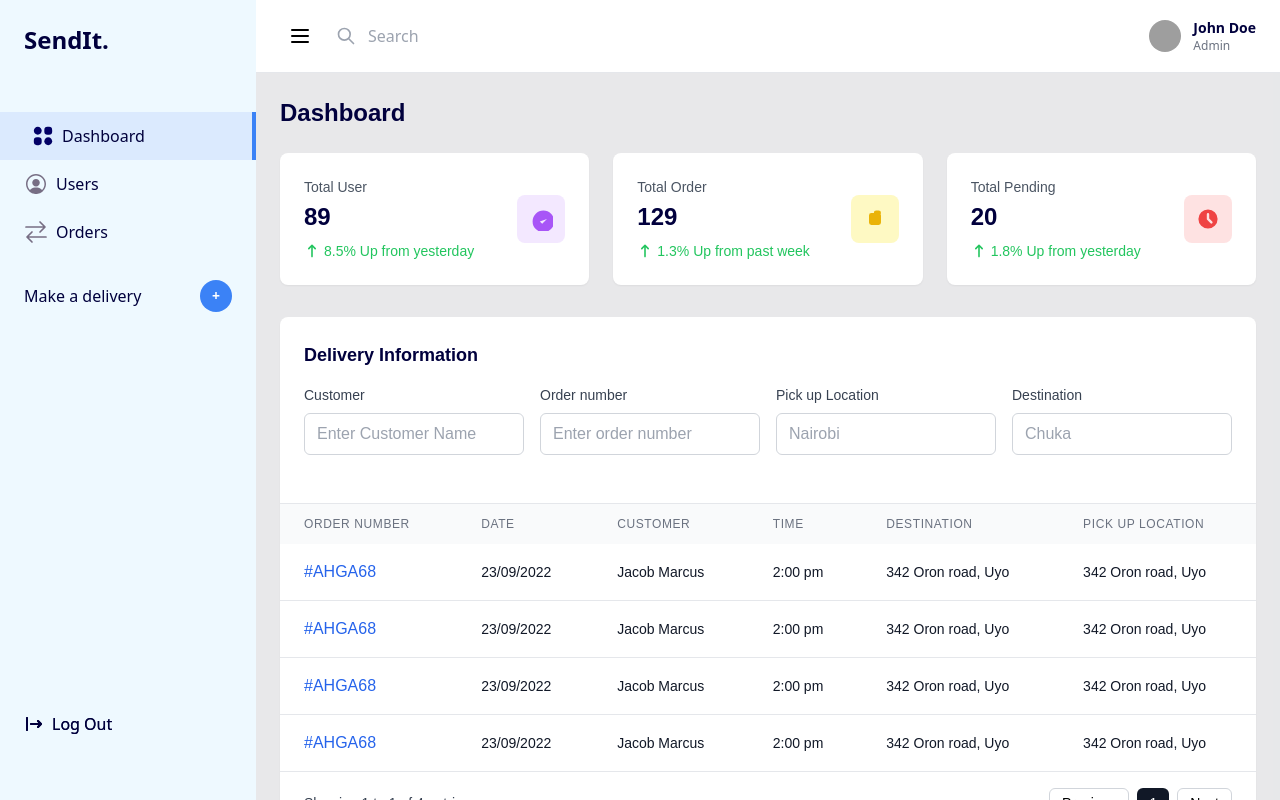
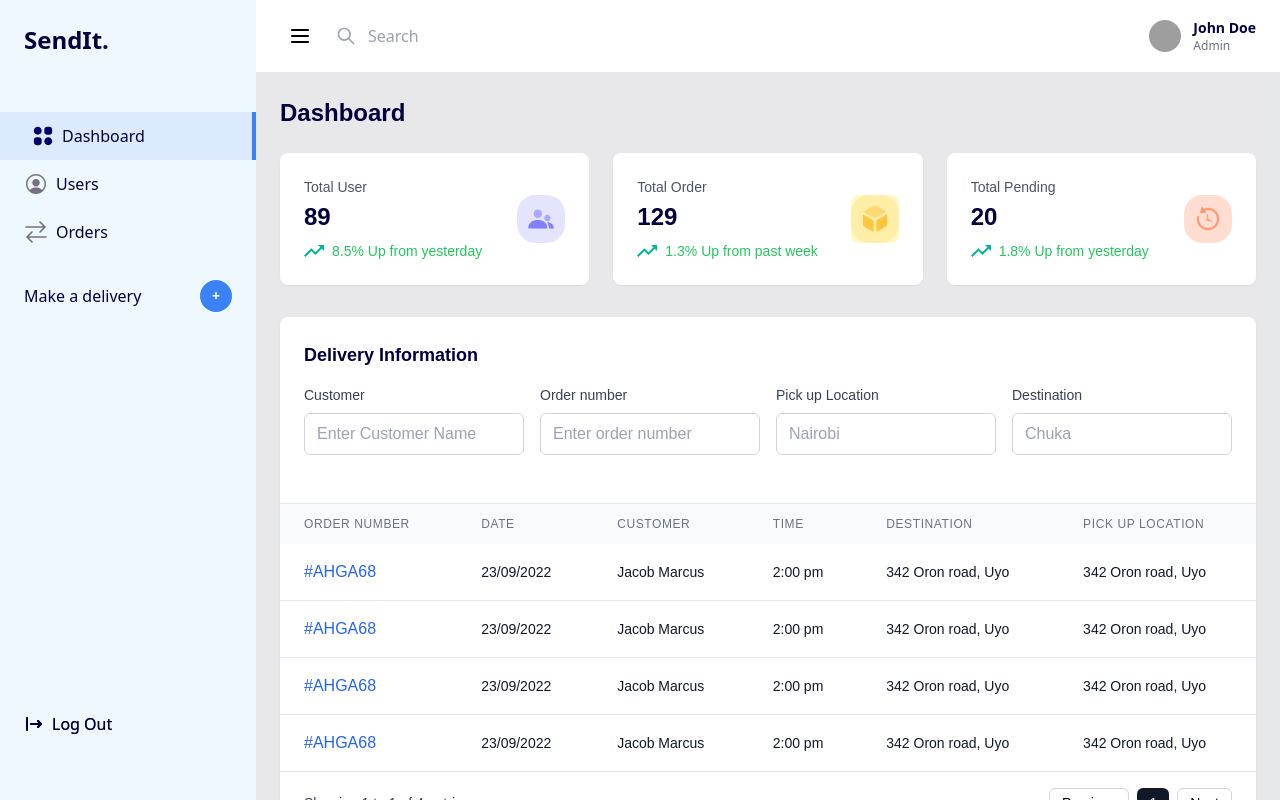
Before and after one commit to william2032/sendit_parcel_delivery_app, an Angular app in the folder sendit-app/: page /auth/admin/dashboard in a window 1280 px wide. Built offline with nearby package versions, Linux system fonts and the light colour scheme; grey boxes are pictures that could not be loaded.

Commit message:
[redesigned ] the account page in the user dashboard

```diff
--- a/sendit-app/src/app/features/admin/admin-dashboard.component.html
+++ b/sendit-app/src/app/features/admin/admin-dashboard.component.html
@@ -14,17 +14,21 @@
               <div>
                 <p class="text-sm text-gray-600 mb-1">Total User</p>
                 <p class="text-2xl font-bold text-[#01003D]">{{ dashboardStats.totalUsers }}</p>
-                <div class="flex items-center mt-2">
-                  <svg class="w-4 h-4 text-green-500 mr-1" fill="currentColor" viewBox="0 0 20 20">
-                    <path fill-rule="evenodd" d="M5.293 7.707a1 1 0 010-1.414l4-4a1 1 0 011.414 0l4 4a1 1 0 01-1.414 1.414L11 5.414V17a1 1 0 11-2 0V5.414L6.707 7.707a1 1 0 01-1.414 0z" clip-rule="evenodd"></path>
+                <div class="flex items-center mt-2 space-x-2">
+                  <svg width="20" height="12" viewBox="0 0 20 12" fill="none" xmlns="http://www.w3.org/2000/svg">
+                    <path d="M14 0L16.29 2.29L11.41 7.17L7.41 3.17L0 10.59L1.41 12L7.41 6L11.41 10L17.71 3.71L20 6V0H14Z" fill="#00B69B"/>
                   </svg>
+
                   <span class="text-sm text-green-500">{{ dashboardStats.usersChange }}% Up from yesterday</span>
                 </div>
               </div>
-              <div class="w-12 h-12 bg-purple-100 rounded-lg flex items-center justify-center">
-                <svg class="w-6 h-6 text-purple-500" fill="currentColor" viewBox="0 0 20 20">
-                  <path d="M9 12l2 2 4-4m6 2a9 9 0 11-18 0 9 9 0 0118 0z"></path>
+              <div class="w-12 h-12  rounded-lg flex items-center justify-center">
+                <svg width="60" height="60" viewBox="0 0 60 60" fill="none" xmlns="http://www.w3.org/2000/svg">
+                  <path opacity="0.21" d="M37 0C49.7025 0 60 10.2975 60 23V37C60 49.7025 49.7025 60 37 60H23C10.2975 60 0 49.7025 0 37V23C0 10.2975 10.2975 0 23 0H37Z" fill="#8280FF"/>
+                  <path opacity="0.587821" d="M37.9998 24.666C40.2089 24.666 41.9998 26.4569 41.9998 28.666C41.9998 30.8752 40.2089 32.666 37.9998 32.666C35.7908 32.6658 33.9998 30.875 33.9998 28.666C33.9998 26.457 35.7908 24.6662 37.9998 24.666ZM25.9998 18C28.9452 18 31.3336 20.3876 31.3337 23.333C31.3337 26.2785 28.9453 28.667 25.9998 28.667C23.0544 28.6668 20.6667 26.2784 20.6667 23.333C20.6669 20.3877 23.0545 18.0002 25.9998 18Z" fill="#8280FF"/>
+                  <path d="M37.4686 34.0039C42.0104 34.0537 45.7189 36.3492 45.9979 41.2021C46.0092 41.3978 45.9975 42.002 45.2743 42.002H40.1337V42.001C40.1336 39.0005 39.1414 36.2318 37.4686 34.0039ZM25.9774 31.334C32.3611 31.334 37.6061 34.3915 37.997 40.9336C38.0125 41.1942 37.9966 42.001 36.995 42.001H14.9696C14.6351 42.0006 13.9727 41.2792 14.0009 40.9326C14.5178 34.5693 19.6824 31.3341 25.9774 31.334Z" fill="#8280FF"/>
                 </svg>
+
               </div>
             </div>
           </div>
@@ -35,17 +39,21 @@
               <div>
                 <p class="text-sm text-gray-600 mb-1">Total Order</p>
                 <p class="text-2xl font-bold text-[#01003D]">{{ dashboardStats.totalOrders }}</p>
-                <div class="flex items-center mt-2">
-                  <svg class="w-4 h-4 text-green-500 mr-1" fill="currentColor" viewBox="0 0 20 20">
-                    <path fill-rule="evenodd" d="M5.293 7.707a1 1 0 010-1.414l4-4a1 1 0 011.414 0l4 4a1 1 0 01-1.414 1.414L11 5.414V17a1 1 0 11-2 0V5.414L6.707 7.707a1 1 0 01-1.414 0z" clip-rule="evenodd"></path>
+                <div class="flex items-center mt-2 space-x-2 ">
+                  <svg width="20" height="12" viewBox="0 0 20 12" fill="none" xmlns="http://www.w3.org/2000/svg">
+                    <path d="M14 0L16.29 2.29L11.41 7.17L7.41 3.17L0 10.59L1.41 12L7.41 6L11.41 10L17.71 3.71L20 6V0H14Z" fill="#00B69B"/>
                   </svg>
+
                   <span class="text-sm text-green-500">{{ dashboardStats.ordersChange }}% Up from past week</span>
                 </div>
               </div>
               <div class="w-12 h-12 bg-yellow-100 rounded-lg flex items-center justify-center">
-                <svg class="w-6 h-6 text-yellow-500" fill="currentColor" viewBox="0 0 20 20">
-                  <path d="M9 5H7a2 2 0 00-2 2v6a2 2 0 002 2h6a2 2 0 002-2V7a2 2 0 00-2-2h-2M9 5a2 2 0 002 2h2a2 2 0 002-2M9 5a2 2 0 012-2h2a2 2 0 012 2"></path>
+                <svg width="60" height="60" viewBox="0 0 60 60" fill="none" xmlns="http://www.w3.org/2000/svg">
+                  <path opacity="0.21" d="M37 0C49.7025 0 60 10.2975 60 23V37C60 49.7025 49.7025 60 37 60H23C10.2975 60 0 49.7025 0 37V23C0 10.2975 10.2975 0 23 0H37Z" fill="#FEC53D"/>
+                  <path fill-rule="evenodd" clip-rule="evenodd" d="M15 24.3164L27.9005 31.7645C28.0394 31.8447 28.1851 31.9026 28.3333 31.9394V46.3846L15.9201 39.0384C15.3498 38.701 15 38.0875 15 37.4248V24.3164ZM45 24.1191V37.4256C45 38.0882 44.6502 38.7017 44.0799 39.0392L31.6667 46.3854V31.8136C31.6969 31.7985 31.7269 31.7824 31.7566 31.7652L45 24.1191Z" fill="#FEC53D"/>
+                  <path opacity="0.499209" fill-rule="evenodd" clip-rule="evenodd" d="M15.4053 20.7014C15.5628 20.5024 15.7617 20.3343 15.9936 20.2108L29.1186 13.2201C29.6696 12.9266 30.3305 12.9266 30.8815 13.2201L44.0065 20.2108C44.1852 20.306 44.3444 20.4277 44.4801 20.5697L30.0899 28.8778C29.9953 28.9325 29.9081 28.995 29.8286 29.064C29.7491 28.995 29.6618 28.9325 29.5672 28.8778L15.4053 20.7014Z" fill="#FEC53D"/>
                 </svg>
+
               </div>
             </div>
           </div>
@@ -56,17 +64,20 @@
               <div>
                 <p class="text-sm text-gray-600 mb-1">Total Pending</p>
                 <p class="text-2xl font-bold text-[#01003D]">{{ dashboardStats.totalPending }}</p>
-                <div class="flex items-center mt-2">
-                  <svg class="w-4 h-4 text-green-500 mr-1" fill="currentColor" viewBox="0 0 20 20">
-                    <path fill-rule="evenodd" d="M5.293 7.707a1 1 0 010-1.414l4-4a1 1 0 011.414 0l4 4a1 1 0 01-1.414 1.414L11 5.414V17a1 1 0 11-2 0V5.414L6.707 7.707a1 1 0 01-1.414 0z" clip-rule="evenodd"></path>
+                <div class="flex items-center mt-2 space-x-2">
+                  <svg width="20" height="12" viewBox="0 0 20 12" fill="none" xmlns="http://www.w3.org/2000/svg">
+                    <path d="M14 0L16.29 2.29L11.41 7.17L7.41 3.17L0 10.59L1.41 12L7.41 6L11.41 10L17.71 3.71L20 6V0H14Z" fill="#00B69B"/>
                   </svg>
                   <span class="text-sm text-green-500">{{ dashboardStats.pendingChange }}% Up from yesterday</span>
                 </div>
               </div>
-              <div class="w-12 h-12 bg-red-100 rounded-lg flex items-center justify-center">
-                <svg class="w-6 h-6 text-red-500" fill="currentColor" viewBox="0 0 20 20">
-                  <path fill-rule="evenodd" d="M10 18a8 8 0 100-16 8 8 0 000 16zm1-12a1 1 0 10-2 0v4a1 1 0 00.293.707l2.828 2.829a1 1 0 101.415-1.415L11 9.586V6z" clip-rule="evenodd"></path>
+              <div class="w-12 h-12  rounded-lg flex items-center justify-center">
+                <svg width="60" height="60" viewBox="0 0 60 60" fill="none" xmlns="http://www.w3.org/2000/svg">
+                  <path opacity="0.3" d="M37 0C49.7025 0 60 10.2975 60 23V37C60 49.7025 49.7025 60 37 60H23C10.2975 60 0 49.7025 0 37V23C0 10.2975 10.2975 0 23 0H37Z" fill="#FF9066"/>
+                  <path opacity="0.78" fill-rule="evenodd" clip-rule="evenodd" d="M28.6309 23.8074C28.651 23.5469 28.8682 23.3457 29.1294 23.3457H29.5473C29.8041 23.3457 30.0192 23.5404 30.0448 23.796L30.6664 30.0124L35.0812 32.5351C35.237 32.6241 35.3331 32.7898 35.3331 32.9692V33.3577C35.3331 33.6874 35.0196 33.9269 34.7015 33.8401L28.3984 32.1211C28.167 32.058 28.0131 31.8395 28.0315 31.6004L28.6309 23.8074Z" fill="#FF9066"/>
+                  <path opacity="0.901274" d="M21.8525 15.1903C21.9479 14.7907 22.4575 14.6697 22.7217 14.9843L24.5205 17.1288C26.2037 16.4121 28.0551 16.0135 30 16.0135C37.7319 16.0135 43.9999 22.2816 44 30.0135C44 37.7455 37.732 44.0135 30 44.0135C22.268 44.0135 16 37.7455 16 30.0135C16 28.7005 16.1805 27.4296 16.5186 26.2245L19.0859 26.9442C18.8085 27.9333 18.667 28.9628 18.667 30.0135C18.667 36.2728 23.7408 41.3466 30 41.3466C36.2592 41.3466 41.333 36.2728 41.333 30.0135C41.3329 23.9499 36.5712 18.9986 30.583 18.6952L30 18.6805C28.7317 18.6805 27.4968 18.889 26.332 19.287L28.1328 21.4335C28.3974 21.7487 28.1892 22.2305 27.7783 22.2538L20.7334 22.6532C20.3992 22.672 20.1411 22.3636 20.2188 22.038L21.8525 15.1903Z" fill="#FF9066"/>
                 </svg>
+
               </div>
             </div>
           </div>
--- a/sendit-app/src/app/features/admin/layouts/admin-main/admin-layout.component.html
+++ b/sendit-app/src/app/features/admin/layouts/admin-main/admin-layout.component.html
@@ -108,7 +108,8 @@
             <input type="text" placeholder="Search" class="border-none outline-none text-gray-600">
           </div>
         </div>
-        <div class="flex items-center">
+        <div    routerLink="/auth/admin/account-settings"
+          class="flex items-center">
           <img src="https://cdn.prod.website-files.com/67009da69b1f97d92249b0ba/6700ba3e8320a06d98f18f40_Testimonail%20Image%203.png" alt="Profile" class="w-8 h-8 rounded-full">
           <div class="ml-3">
             <p class="text-sm font-semibold text-[#01003D]">John Doe</p>
--- a/sendit-app/src/app/features/user/components/shared/header/header.component.html
+++ b/sendit-app/src/app/features/user/components/shared/header/header.component.html
@@ -1,4 +1,11 @@
 <header class="bg-white shadow-sm z-50 sticky top-0">
+  <!-- Account Modal -->
+  <div *ngIf="showAccountModal" class="fixed inset-0 mt-[150px] bg-black bg-opacity-50  flex items-center justify-center z-50">
+    <div class="bg-white p-6 rounded-lg shadow-xl max-w-2xl w-full relative">
+      <button class="absolute top-2 right-2 text-gray-600" (click)="closeAccountModal()">✕</button>
+      <app-account></app-account>
+    </div>
+  </div>
   <nav class="max-w-7xl mx-auto px-4 sm:px-6 lg:px-8">
     <div class="flex justify-between items-center h-16">
       <!-- Logo -->
@@ -19,20 +26,20 @@
                px-4 py-2 rounded-md hover:bg-gray-900 text-sm font-gilroy font-medium  transition-colors">
             Home
           </a>
-          <a (click)="scrollToServices()"
+          <button (click)="scrollToServices()"
              class="text-gray-700 hover:bg-gray-900 px-3 py-2 rounded-md text-sm font-gilroy font-medium transition-colors cursor-pointer">
             Services
-          </a>
+          </button>
           <a routerLink="/home/track-order"
              routerLinkActive="bg-gray-900 text-white"
              class="text-gray-700 hover:bg-gray-900 px-3 py-2 rounded-md text-sm font-gilroy font-medium transition-colors">
             Track
           </a>
-          <a routerLink="/home/account-settings"
+          <button (click)="openAccountModal()"
              routerLinkActive="bg-gray-900 text-white"
              class="text-gray-700 hover:bg-gray-900 px-3 py-2 rounded-md text-sm font-gilroy font-medium transition-colors">
             Account
-          </a>
+          </button>
           <a href="#"
              class="text-gray-700 hover:bg-gray-900 px-3 py-2 rounded-md text-sm font-gilroy font-medium transition-colors">
             Support
--- a/sendit-app/src/app/features/user/components/shared/header/header.component.scss
+++ b/sendit-app/src/app/features/user/components/shared/header/header.component.scss
@@ -0,0 +1,3 @@
+body.modal-open {
+  overflow: hidden;
+}
--- a/sendit-app/src/app/features/user/components/shared/header/header.component.ts
+++ b/sendit-app/src/app/features/user/components/shared/header/header.component.ts
@@ -2,15 +2,18 @@ import { Component } from '@angular/core';
 import {CommonModule} from '@angular/common';
 import {Router, RouterLink, RouterLinkActive} from '@angular/router';
 import {ScrollService} from '../../../../../shared/services/scroll-service';
+import {AccountComponent} from '../../../../../shared/components/account/account.component';
 
 @Component({
   selector: 'app-header',
-  imports: [CommonModule, RouterLink, RouterLinkActive],
+  imports: [CommonModule, RouterLink, RouterLinkActive, AccountComponent],
   templateUrl: './header.component.html',
   styleUrl: './header.component.scss'
 })
 
 export class HeaderComponent {
+  showAccountModal = false;
+
   constructor(private scrollService: ScrollService, private router: Router) {}
   scrollToServices() {
     if (this.router.url === '/home') {
@@ -25,4 +28,14 @@ export class HeaderComponent {
   toggleMobileMenu() {
     this.isMobileMenuOpen = !this.isMobileMenuOpen;
   }
+  openAccountModal() {
+    this.showAccountModal = true;
+    document.body.classList.add('modal-open');
+  }
+
+  closeAccountModal() {
+    this.showAccountModal = false;
+    document.body.classList.remove('modal-open');
+  }
+
 }
--- a/sendit-app/src/app/shared/components/account/account.component.html
+++ b/sendit-app/src/app/shared/components/account/account.component.html
@@ -1,6 +1,4 @@
-<!--header-->
-<app-header></app-header>
-<div class="min-h-screen bg-gray-300 flex items-center justify-center p-4">
+<div class="min-h-screen flex items-center justify-center p-4">
   <div class="bg-white rounded-lg shadow-lg p-8 w-full max-w-2xl">
     <!-- Header -->
     <h1 class="text-center text-2xl font-bold text-primary mb-8">Account settings</h1>
--- a/sendit-app/src/app/shared/components/account/account.component.ts
+++ b/sendit-app/src/app/shared/components/account/account.component.ts
@@ -9,8 +9,7 @@ import {HeaderComponent} from '../../../features/user/components/shared/header/h
   templateUrl: './account.component.html',
   imports: [
     ReactiveFormsModule,
-    NgIf,
-    HeaderComponent
+    NgIf
   ],
   styleUrls: ['./account.component.scss']
 })
```
Also changed, not shown: sendit-app/src/app/app.routes.ts (+17 -11 lines).
